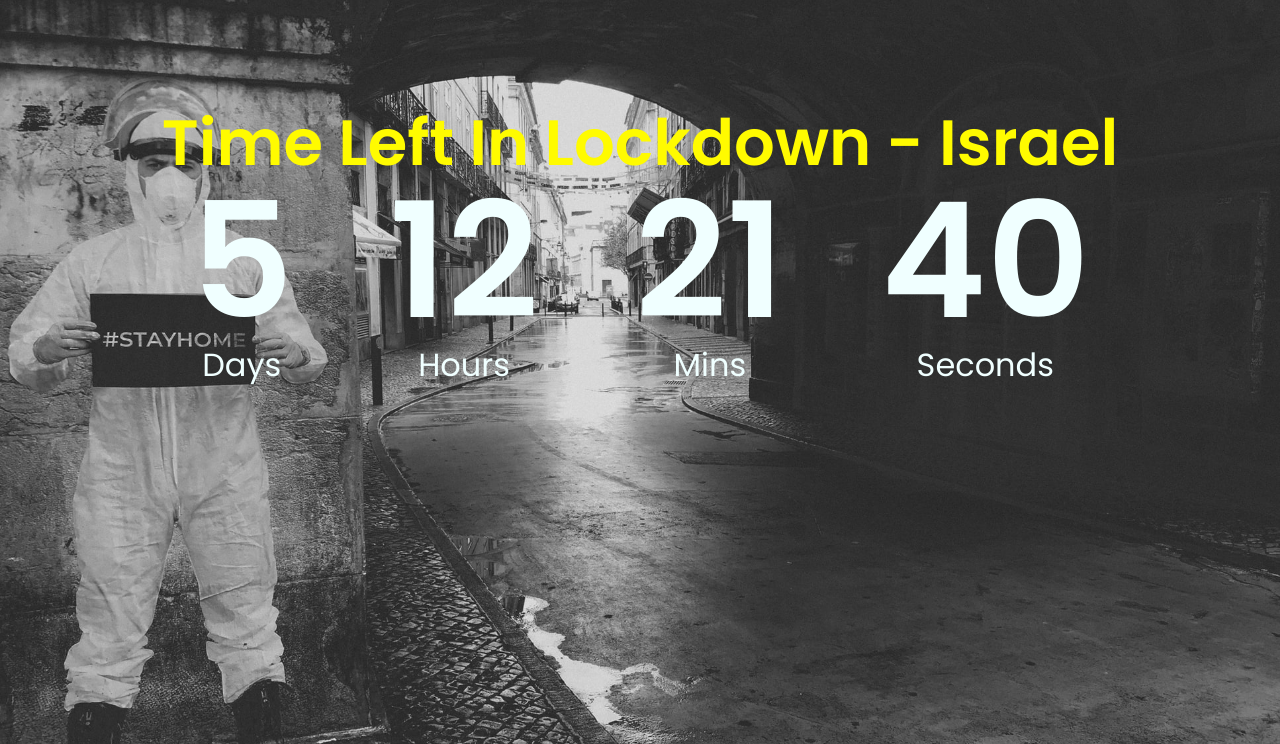
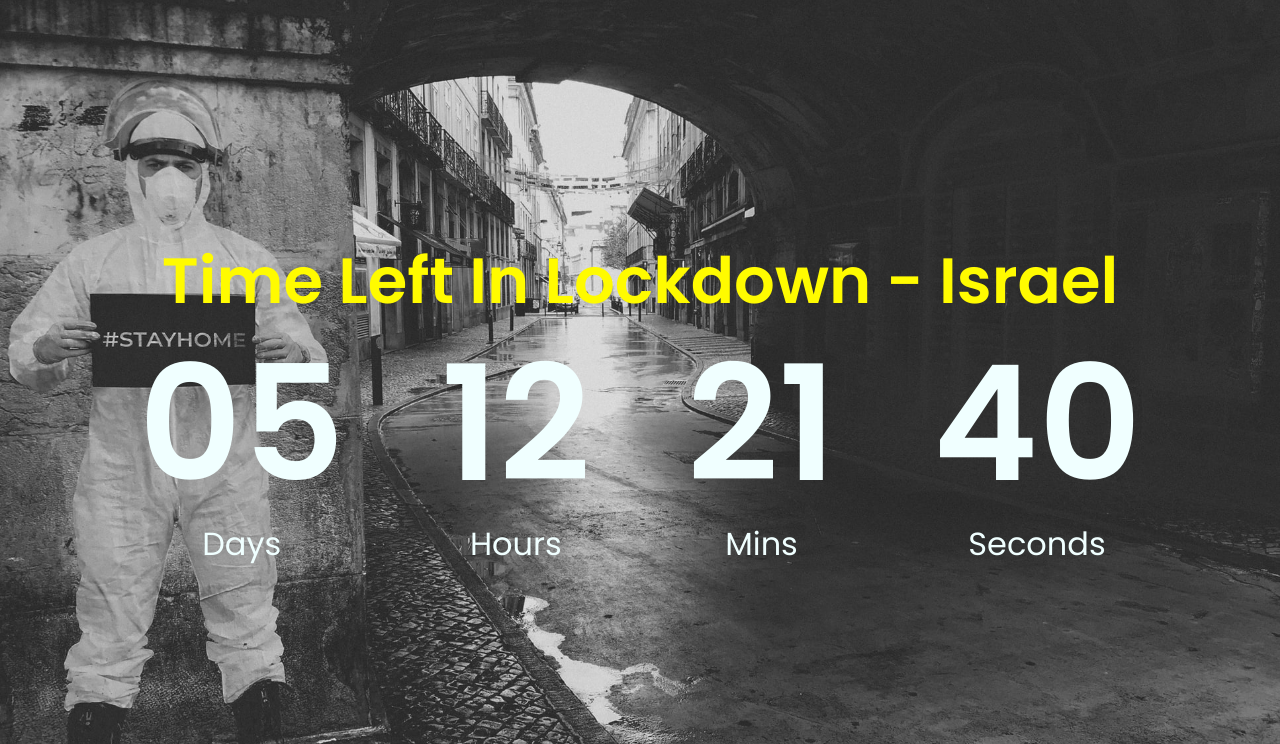
Before and after one commit to liranamrani/jsCountdownLockdown, a PHP site: page / in a window 1280 px wide. Shown: the top 744 px of the page. Run offline with PHP 8.4, Linux system fonts and the light colour scheme.

Commit message:
CountdownProject

```diff
--- a/script.js
+++ b/script.js
@@ -14,7 +14,7 @@ function countdown(){
     const mins = Math.floor(totalSeconds / 60 % 60 );
     const hours = Math.floor(totalSeconds / 3600 % 24);
 
-    daysEl.innerHTML = days;
+    daysEl.innerHTML = formatTime(days);
     hoursEl.innerHTML = formatTime(hours);
     minsEl.innerHTML = formatTime(mins);
     secondsEl.innerHTML = formatTime(seconds);
--- a/style.css
+++ b/style.css
@@ -25,7 +25,8 @@ h1 {
     padding:4px 12px;
     height:45px;
     margin-bottom:45px;
-    display:inline-block;
+    display:contents;
+
 }
 @media (min-width: 600px) {
 
@@ -42,7 +43,7 @@ h1 {
     font-weight: bold;
     font-size: 10rem;
     line-height: 1;
-    margin: 0 3rem;
+    margin: 1rem 3rem;
 }
 
 .countdown-el{
```
